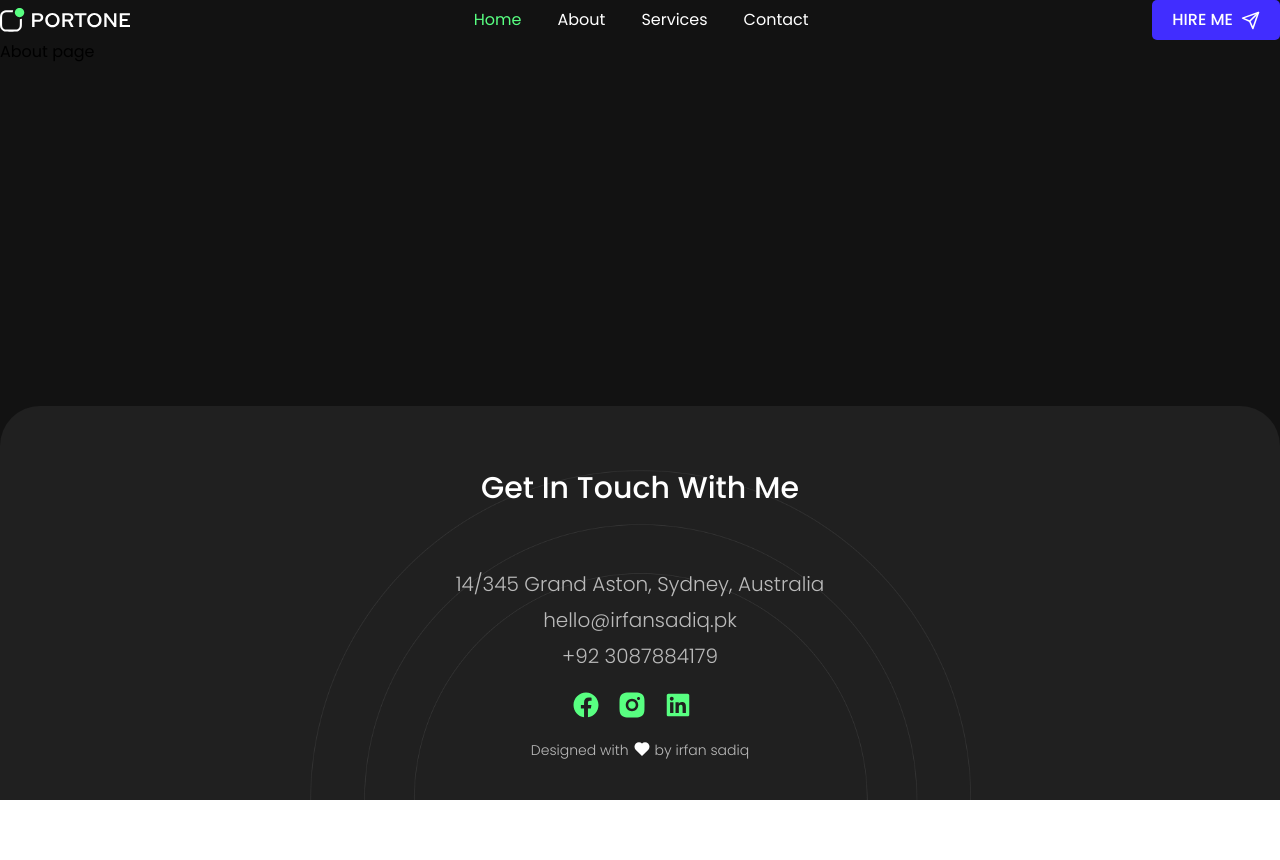
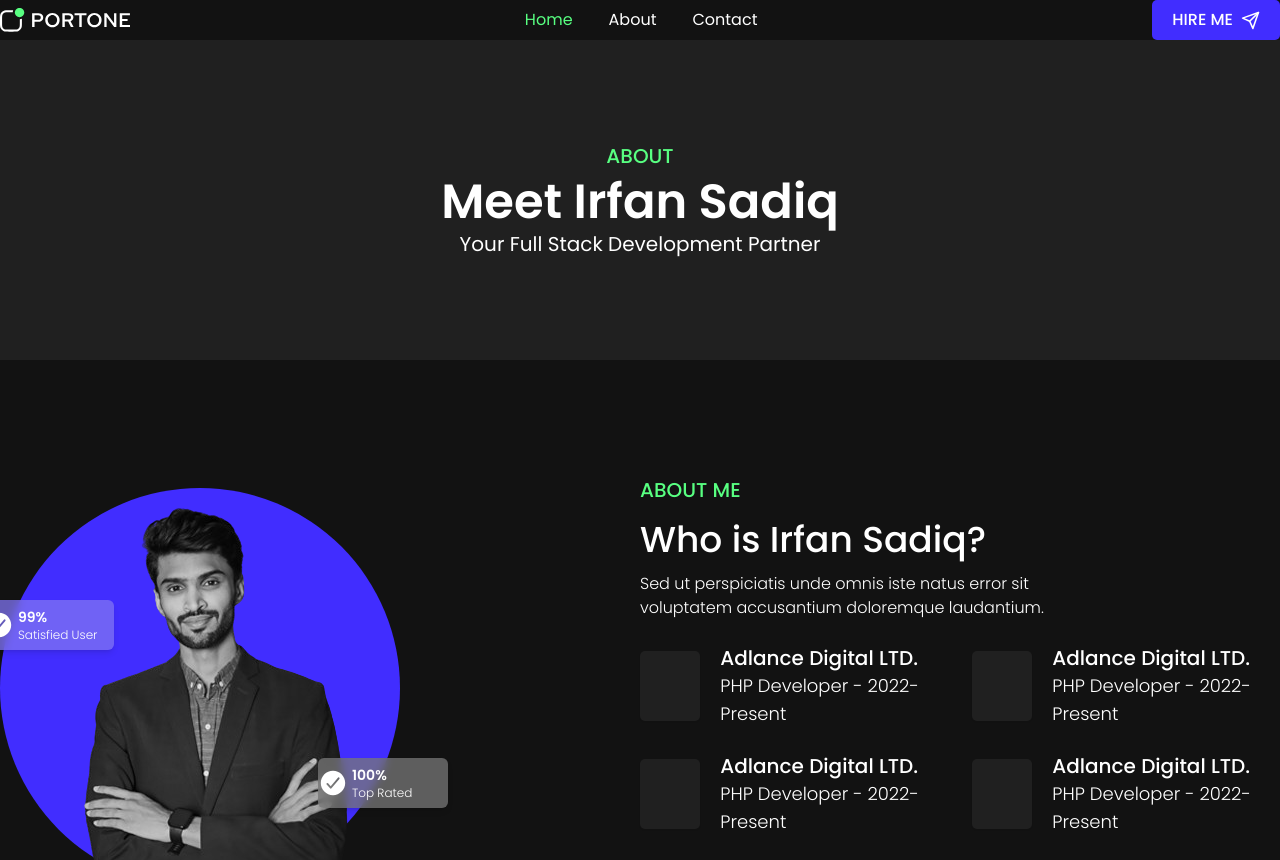
Before and after one commit to irfansadiq030/modern-nextjs-portfolio, a Next.js app: page /about in a window 1280 px wide. Shown: the top 860 px of the page. Before the commit the page ends 800 px from the top, so only its background shows below. Built offline with nearby package versions, Linux system fonts and the light colour scheme.

Commit message:
Refactor Header and AboutSection components; add PageHeader component for improved layout and SEO optimization

```diff
--- a/src/components/Header.js
+++ b/src/components/Header.js
@@ -33,12 +33,12 @@ const Header = () => {
           >
             About
           </Link>
-          <Link
+          {/* <Link
             href="/services"
             className="mr-9 text-white hover:text-secondary"
           >
             Services
-          </Link>
+          </Link> */}
           <Link
             href="/contact"
             className="mr-0 text-white hover:text-secondary"
--- a/src/components/Home/AboutSection.js
+++ b/src/components/Home/AboutSection.js
@@ -4,7 +4,6 @@ import Button from "../views/Button";
 import Image from "next/image";
 import { FaArrowRightLong } from "react-icons/fa6";
 import { IoCheckmarkCircle } from "react-icons/io5";
-import { MdBusinessCenter } from "react-icons/md";
 
 const AboutSection = () => {
   return (
--- a/src/components/MobileHeader.js
+++ b/src/components/MobileHeader.js
@@ -8,7 +8,7 @@ import Link from "next/link";
 const MobileHeader = () => {
   return (
     <header className="w-full bg-red min-h-[50px] fixed bottom-3 left-0 flex justify-center items-center z-40 md:hidden">
-      <div className="bg-charcoal w-11/12 rounded-[5px] h-full z-50 absolute bg-clip-padding backdrop-filter backdrop-blur-sm bg-opacity-80 flex justify-between items-center px-3 overflow-x-auto">
+      <div className="bg-white w-11/12 rounded-[5px] h-full z-50 absolute bg-clip-padding backdrop-filter backdrop-blur-sm bg-opacity-30 flex justify-between items-center px-3 overflow-x-auto">
         <Link
           href="/"
           className="w-[35px] h-[35px] bg-primary rounded-[5px] flex justify-center items-center"
@@ -34,7 +34,7 @@ const MobileHeader = () => {
           <PiCodeSimpleFill className="text-[25px] text-white" />
         </Link>
         <Link
-          href="/"
+          href="/contact"
           className="w-[35px] h-[35px] bg-primary rounded-[5px] flex justify-center items-center"
         >
           <FaEnvelope className="text-[23px] text-white" />
--- /dev/null
+++ b/src/components/PageHeader.js
@@ -0,0 +1,16 @@
+import React from "react";
+import SectionTitle from "./views/SectionTitle";
+
+const PageHeader = ({ introText, mainHeading, subHeading }) => {
+  return (
+    <section className="container mx-auto min-h-[30vh] md:min-h-[40vh] text-center flex flex-col items-center justify-center bg-charcoal">
+      <SectionTitle title={introText} />
+      <h2 className="text-4xl xl:text-5xl font-semibold text-white lg:w-8/12">
+        {mainHeading}
+      </h2>
+      <h3 className="text-white text-lg md:text-xl mt-1 capitalize">{subHeading}</h3>
+    </section>
+  );
+};
+
+export default PageHeader;
--- a/src/pages/about.js
+++ b/src/pages/about.js
@@ -1,11 +1,30 @@
-import React from 'react'
+import React from "react";
+import Head from "next/head";
+import AboutSection from "@/components/Home/AboutSection";
+import PageHeader from "@/components/PageHeader";
 
 const about = () => {
   return (
-    <div>
-      About page
-    </div>
-  )
-}
+    <>
+      <Head>
+        <title>
+          Irfan Sadiq | Full Stack Developer | WordPress, ReactJS, Laravel
+          Expert
+        </title>
+        <meta
+          name="description"
+          content="Irfan Sadiq - Full Stack Developer with 5+ years' experience in WordPress, ReactJS, PHP, Laravel & more. Offering expert web development services on Fiverr & Upwork."
+        />
+        <meta
+          name="keywords"
+          content="Full Stack Developer, WordPress Expert, ReactJS Developer, PHP Developer, Laravel Developer, Web Development Services, Fiverr Level 2 Seller, Upwork Freelancer"
+        />
+      </Head>
+      <PageHeader introText="About" mainHeading="Meet Irfan Sadiq" subHeading="Your Full Stack development partner" />
+      <AboutSection />
+      <section className="mb-24"></section>
+    </>
+  );
+};
 
-export default about
+export default about;
--- /dev/null
+++ b/src/pages/contact.js
@@ -0,0 +1,32 @@
+import React from "react";
+import Head from "next/head";
+import AboutSection from "@/components/Home/AboutSection";
+import PageHeader from "@/components/PageHeader";
+
+const contact = () => {
+  return (
+    <>
+      <Head>
+        <title>
+          Contact Irfan Sadiq | Full-Stack Developer for Web Solutions
+        </title>
+        <meta
+          name="description"
+          content="Get in touch with Irfan Sadiq, a full-stack developer with 5+ years' experience in WordPress, React, PHP, and Laravel. Let's discuss your next project today!"
+        />
+        <meta
+          name="keywords"
+          content="Contact Irfan Sadiq, full-stack developer, hire web developer, WordPress expert, React developer, Laravel developer, web development services, freelance developer"
+        />
+      </Head>
+      <PageHeader
+        introText="Contact"
+        mainHeading="Contact Me Today"
+        subHeading="Let’s Build Something Great Together"
+      />
+      <section className="mb-24"></section>
+    </>
+  );
+};
+
+export default contact;
--- a/src/pages/index.js
+++ b/src/pages/index.js
@@ -10,7 +10,9 @@ export default function Home() {
   return (
     <>
       <Head>
-        <title>Irfan Sadiq - Full Stack Developer</title>
+        <title>
+          Irfan Sadiq | Full Stack Developer | Expert in WordPress, ReactJS, PHP & Laravel
+        </title>
         <meta
           name="description"
           content="Irfan Sadiq, Full Stack Developer with 5+ years' experience in WordPress, React, PHP, Laravel & more. Offering expert services on Fiverr & Upwork."
```
